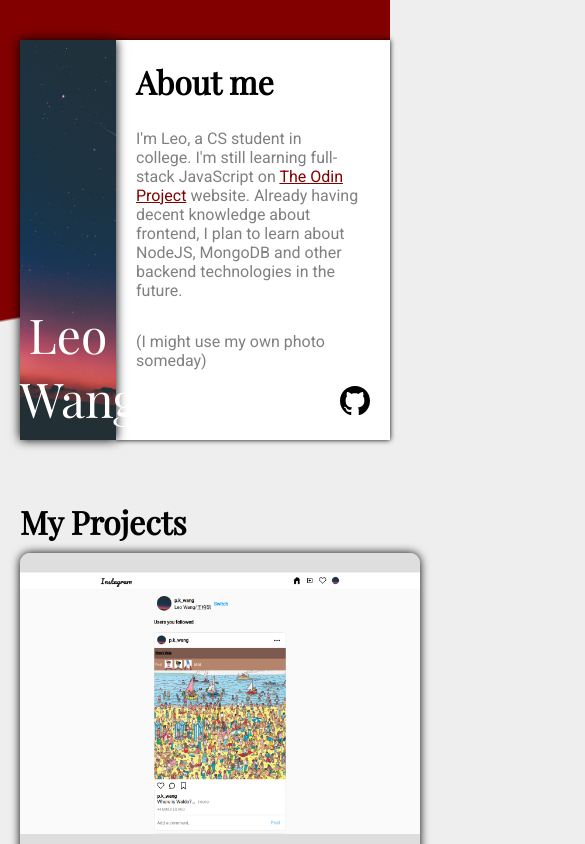
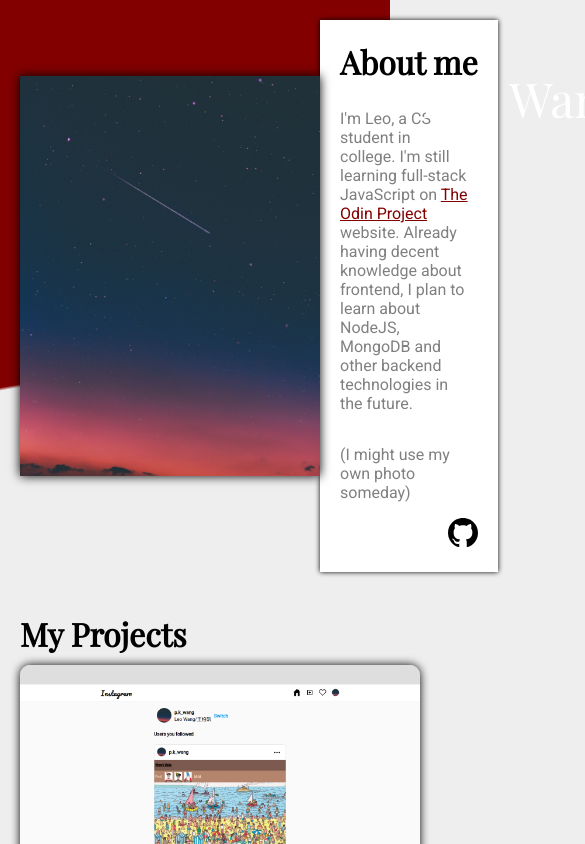
Before and after one commit to ascodeasice/portfolio, a React (Create React App) app in the folder portfolio_page/: page / in a window 390 px wide. Shown: the top 844 px of the page, 585 px wide, since content can reach past the window. Built offline with nearby package versions, Linux system fonts and the light colour scheme.

Commit message:
Finish media query of tablet.

```diff
--- a/portfolio_page/src/index.js
+++ b/portfolio_page/src/index.js
@@ -2,6 +2,8 @@ import React from 'react';
 import ReactDOM from 'react-dom/client';
 import './styles/index.css';
 import './styles/animation.css';
+import './styles/tablet.css';
+import './styles/mobile.css';
 import App from './App';
 
 const root = ReactDOM.createRoot(document.getElementById('root'));
--- a/portfolio_page/src/styles/index.css
+++ b/portfolio_page/src/styles/index.css
@@ -208,8 +208,3 @@ a:hover {
   column-gap: 10px;
   width: fit-content;
 }
-
-.bigIcon {
-  width: 50px;
-  height: 50px;
-}
--- a/portfolio_page/src/styles/tablet.css
+++ b/portfolio_page/src/styles/tablet.css
@@ -0,0 +1,31 @@
+@media (max-width: 800px) {
+  .introduction {
+    display: grid;
+    grid-template-columns: min-content 1fr;
+  }
+
+  .name {
+    top: -10px;
+    left: 400px;
+    white-space: nowrap;
+  }
+
+  .profilePicture {
+    width: 300px;
+    height: 400px;
+    top: -20px;
+  }
+
+  .descriptionContainer {
+    right: 20px;
+  }
+
+  .contactPicture {
+    min-width: 300px;
+    max-height: 200px;
+  }
+
+  .contact {
+    min-height: 300px;
+  }
+}
```
